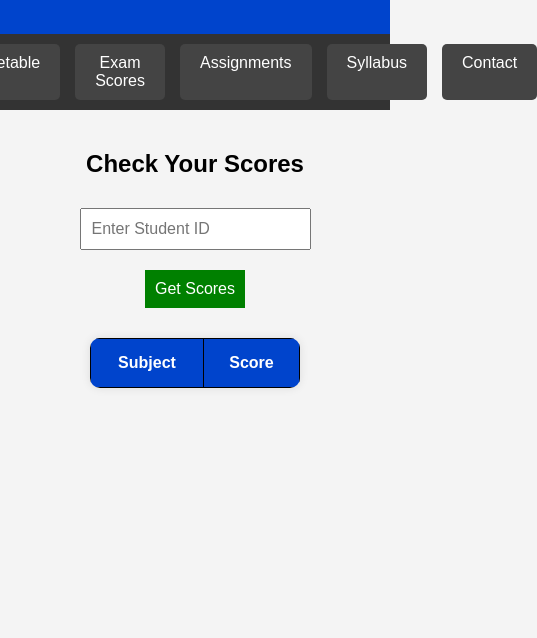
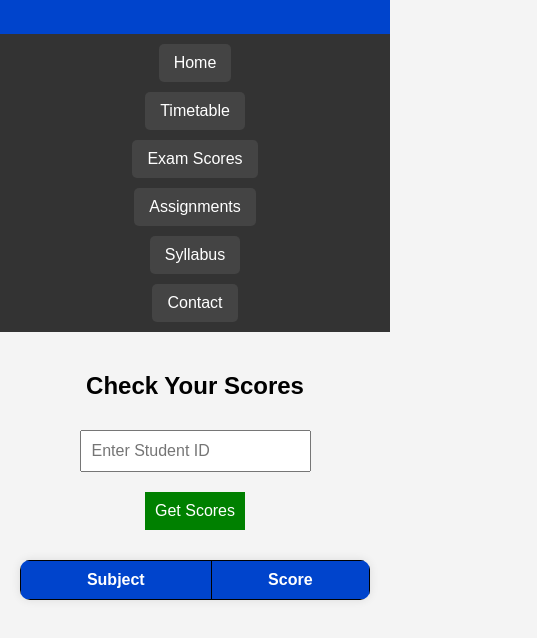
Before and after one commit to GhazwanBilal/school-website, a website: page scores.html in a window 390 px wide. Shown: the part 76-714 px from the top of the page, 537 px wide, since content can reach past the window. Drawn offline with Linux system fonts and the light colour scheme.

Commit message:
Update scores.html

```diff
--- a/scores.html
+++ b/scores.html
@@ -24,15 +24,19 @@
             text-align: center;
             display: flex;
             justify-content: center;
-            gap: 15px;
+            flex-wrap: wrap; /* Allows navbar to wrap on smaller screens */
+            gap: 10px;
+            max-width: 100%;
+            overflow: hidden;
         }
         nav a {
             color: white;
             text-decoration: none;
-            padding: 10px 20px;
+            padding: 10px 15px;
             background: #444;
             border-radius: 5px;
             transition: 0.3s;
+            white-space: nowrap; /* Prevents text from breaking */
         }
         nav a:hover {
             background: #555;
@@ -42,7 +46,7 @@
             padding: 20px;
         }
         table {
-            width: 60%;
+            width: 90%;
             margin: 20px auto;
             border-collapse: collapse;
             background: white;
@@ -52,7 +56,7 @@
         }
         th, td {
             border: 1px solid black;
-            padding: 15px;
+            padding: 10px;
             text-align: center;
         }
         th {
@@ -74,6 +78,17 @@
         button:hover {
             background: darkgreen;
             transform: scale(1.1);
+        }
+
+        /* Responsive Styles */
+        @media (max-width: 600px) {
+            nav {
+                flex-direction: column; /* Stack nav items */
+                align-items: center;
+            }
+            table {
+                width: 100%; /* Full width on small screens */
+            }
         }
     </style>
 </head>
```
